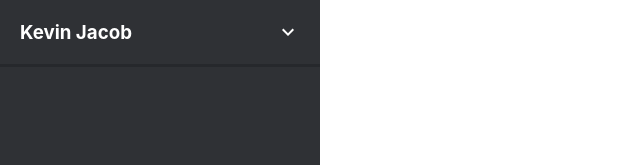
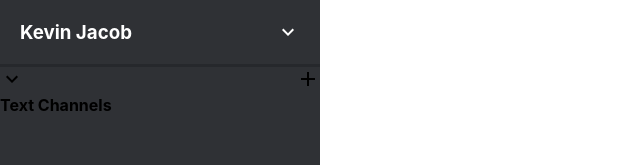
Before and after one commit to kevinjacob2001/Discord-clone, a React (Create React App) app: page / in a window 1280 px wide. Shown: the top 165 px of the page, without its empty margins (0-640 px from the left). Built offline with nearby package versions, Linux system fonts and the light colour scheme.

Commit message:
styling channels header

```diff
--- a/src/Components/Sidebar/Sidebar.css
+++ b/src/Components/Sidebar/Sidebar.css
@@ -16,3 +16,17 @@
     border-bottom: 3px solid #26282c;
 
 }
+.sidebar__channels{
+    flex: 1;
+}
+.sidebar__addChannel{
+    cursor: pointer;
+ }
+.sidebar__addChannel:hover{
+   color: white;
+}
+
+.sidebar__channelsHeader{
+    display: flex;
+    justify-content: space-between;
+ }
--- a/src/Components/Sidebar/Sidebar.jsx
+++ b/src/Components/Sidebar/Sidebar.jsx
@@ -1,6 +1,7 @@
 import React from 'react';
 import './Sidebar.css'
 import ExpandMoreIcon from '@material-ui/icons/ExpandMore';
+import AddIcon from '@material-ui/icons/Add';
 
 const Sidebar=()=>{
     return(
@@ -10,7 +11,13 @@
                 <ExpandMoreIcon/>
             </div>
             <div className="sidebar__channels">
-
+                <div className="sidebar__channelsHeader">
+                    <div className="sidebar__header">
+                       <ExpandMoreIcon/>
+                       <h4>Text Channels</h4>
+                    </div>
+                    <AddIcon className="sidebar__addChannel"/>
+                </div>
             </div>
         </div>
     )
```
Also changed, not shown: 1 other file (tests, documents, lock files or other folders).
